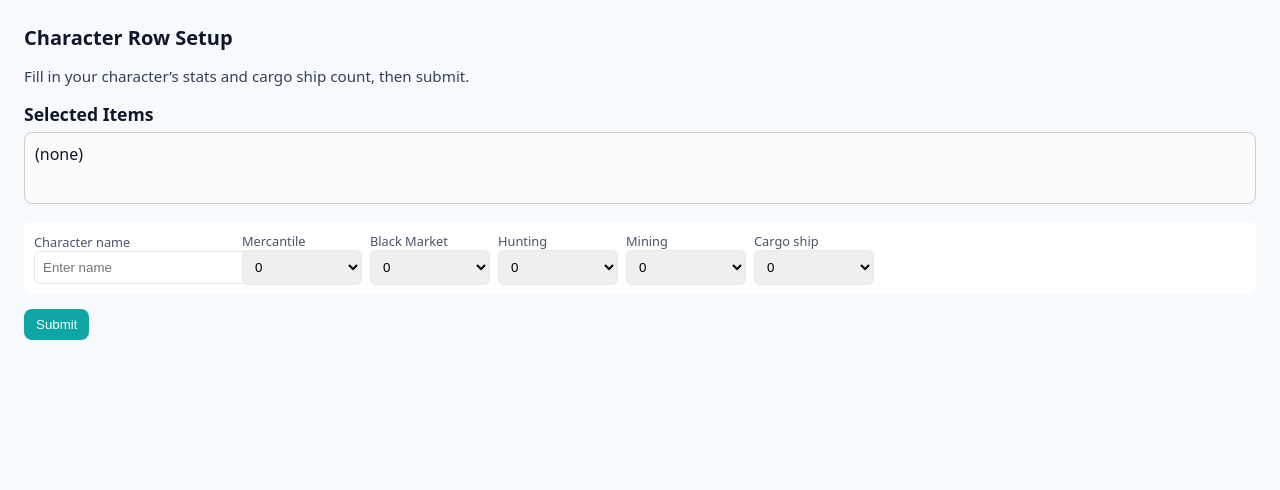
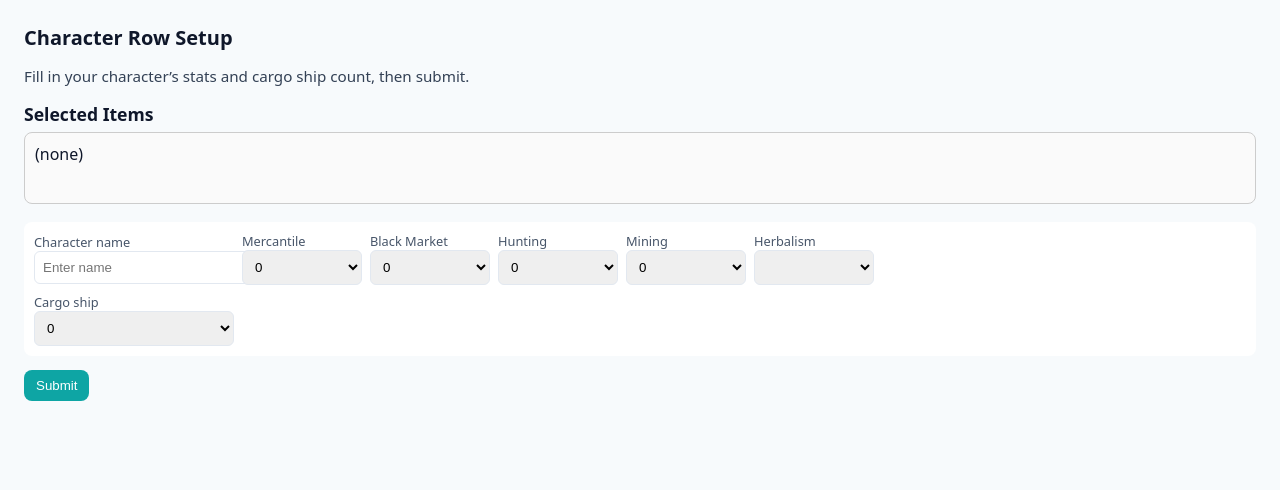
Before and after one commit to NMiraglia05/Pull_Automator, a Flask app: page /set_gathering in a window 1280 px wide. Shown: the top 490 px of the page. Run offline with Flask 3, Linux system fonts and the light colour scheme; lists and menus that the app fills with data are empty.

Commit message:
Update set_gathering.html

```diff
--- a/templates/set_gathering.html
+++ b/templates/set_gathering.html
@@ -57,6 +57,7 @@
         <div><label>Black Market</label><select name="black_market"></select></div>
         <div><label>Hunting</label><select name="hunting"></select></div>
         <div><label>Mining</label><select name="mining"></select></div>
+         <div><label>Herbalism</label><select name="mining"></select></div>
         <div><label>Cargo ship</label><select name="cargo_ship"></select></div>
       </div>
     </div>
```
